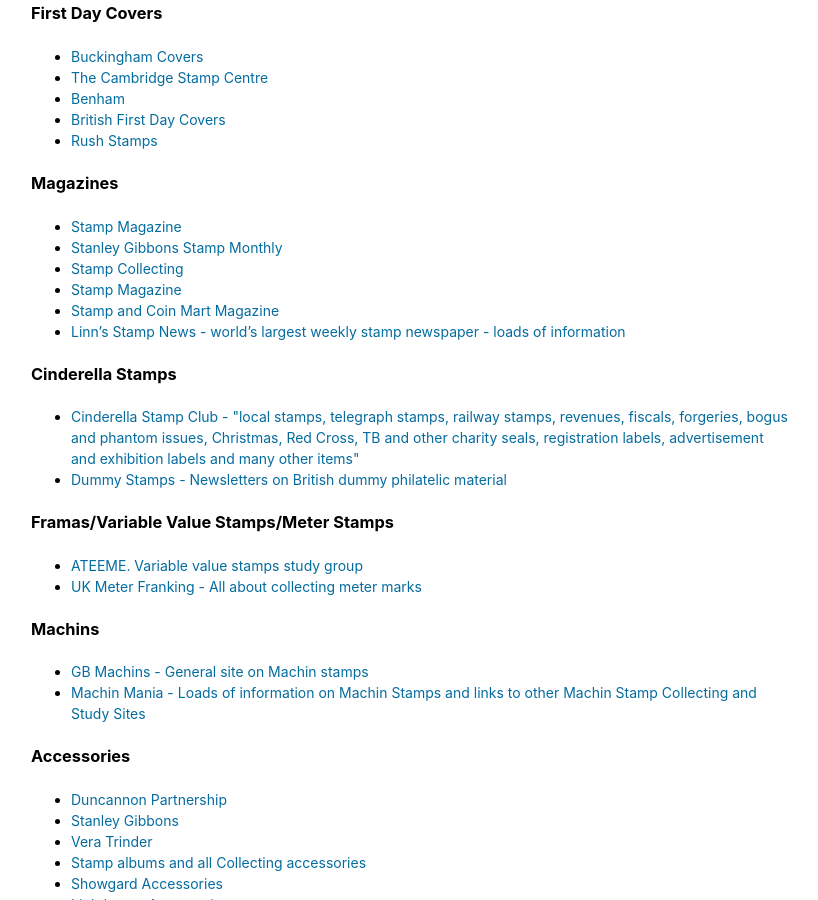
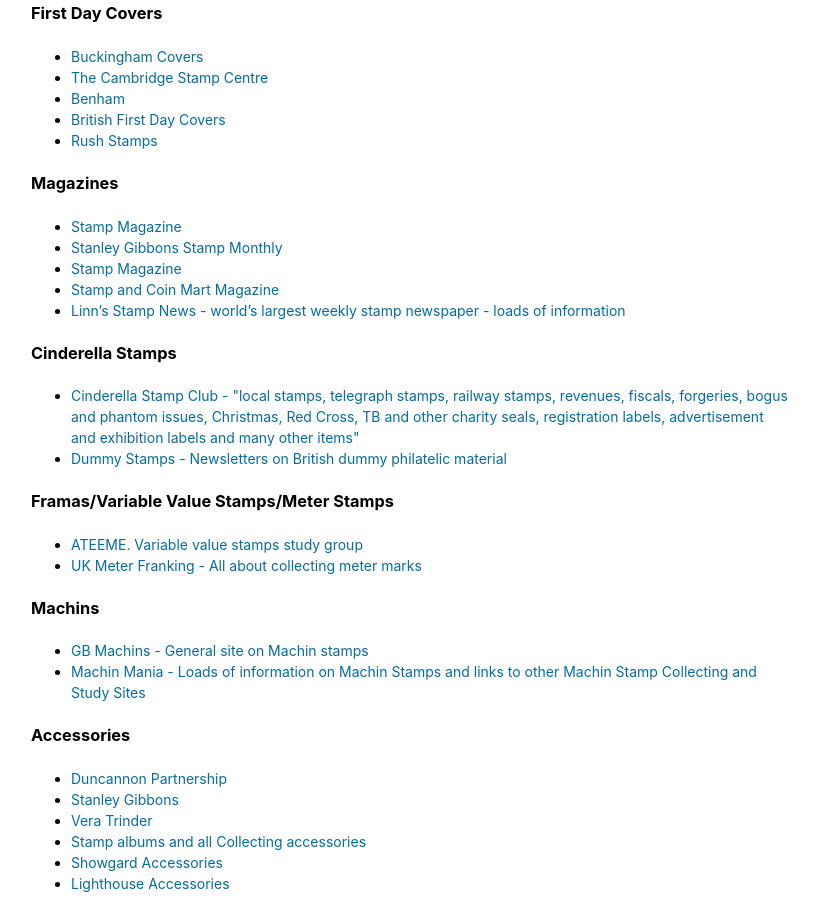
Before and after one commit to astalker/caledonian-stamps, a Jekyll site: the page built from links.md, in a window 1280 px wide and 900 px high, scrolled down 1498 px. Shown: the whole window, without its empty margins (339-1157 px from the left). Built offline with Jekyll 4.4.1, drawn with Linux system fonts in a browser that asks for light colours; our own code applies the rules of GitHub Pages for plain Markdown files.

Commit message:
Stamp Collecting deleted

```diff
--- a/links.md
+++ b/links.md
@@ -73,7 +73,6 @@
 
 - [Stamp Magazine](https://www.stampmagazine.co.uk/)
 - [Stanley Gibbons Stamp Monthly](https://www.gibbonsstampmonthly.com/)
-- [Stamp Collecting](https://www.stamp-collecting.co.uk/)
 - [Stamp Magazine](https://stampmagazine.co.uk)
 - [Stamp and Coin Mart Magazine](https://warnersgroup.co.uk/collecting/stamp-and-coin-mart-magazine/)
 - [Linn's Stamp News - world's largest weekly stamp newspaper - loads of information](https://www.linns.com/)
```
